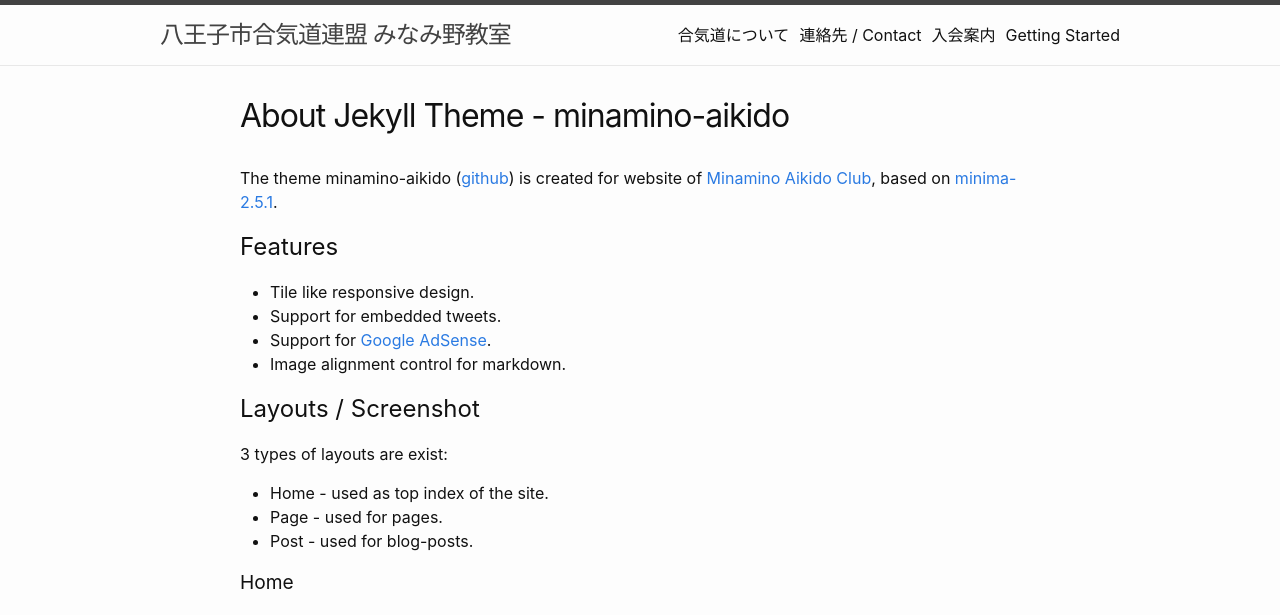
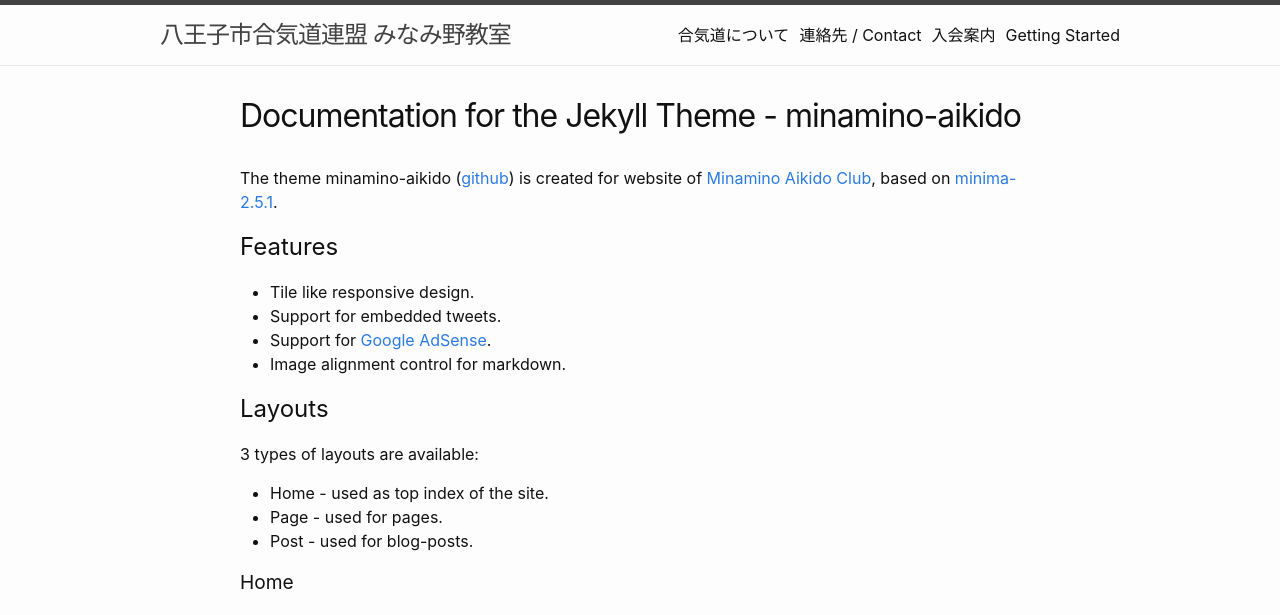
Before and after one commit to minamino-aikido/minamino-aikido.github.io, a Jekyll site: the page built from docs/index.md, in a window 1280 px wide. Shown: the top 615 px of the page. Built offline with Jekyll 4.4.1, drawn with Linux system fonts in a browser that asks for light colours.

Commit message:
[up] update README.md, and screenshot used inside it. [up] minor layout option change.

```diff
--- a/_sass/minamino.scss
+++ b/_sass/minamino.scss
@@ -35,7 +35,7 @@
 $on-palm:          600px !default;
 $on-laptop:        800px !default;
 $on-1row:          calc((#{$card-unit-width} + #{$spacing-unit}) * 2) !default;
-$on-2row:          calc(#{$content-width}) !default;
+$on-2row:          calc(#{$content-width} - 1px) !default;
 
 // Use media queries like this:
 // @include media-query($on-palm) {
--- a/docs/index.md
+++ b/docs/index.md
@@ -1,5 +1,5 @@
 ---
-title: About Jekyll Theme - minamino-aikido
+title: Documentation for the Jekyll Theme - minamino-aikido
 layout: page
 ---
 
@@ -12,9 +12,9 @@
 * Support for [Google AdSense](https://www.google.com/adsense).
 * Image alignment control for markdown.
 
-## Layouts / Screenshot
+## Layouts
 
-3 types of layouts are exist:
+3 types of layouts are available:
 
 * Home - used as top index of the site.
 * Page - used for pages.
```
Also changed, not shown: README.md, assets/img/screenshots.jpg (added).
